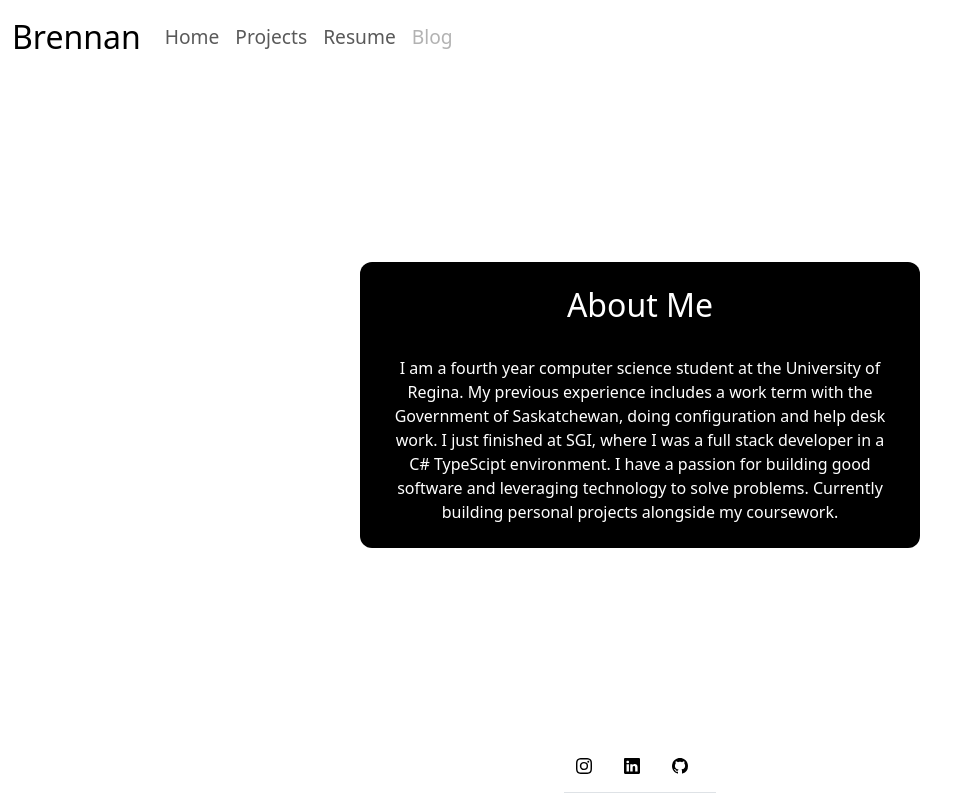
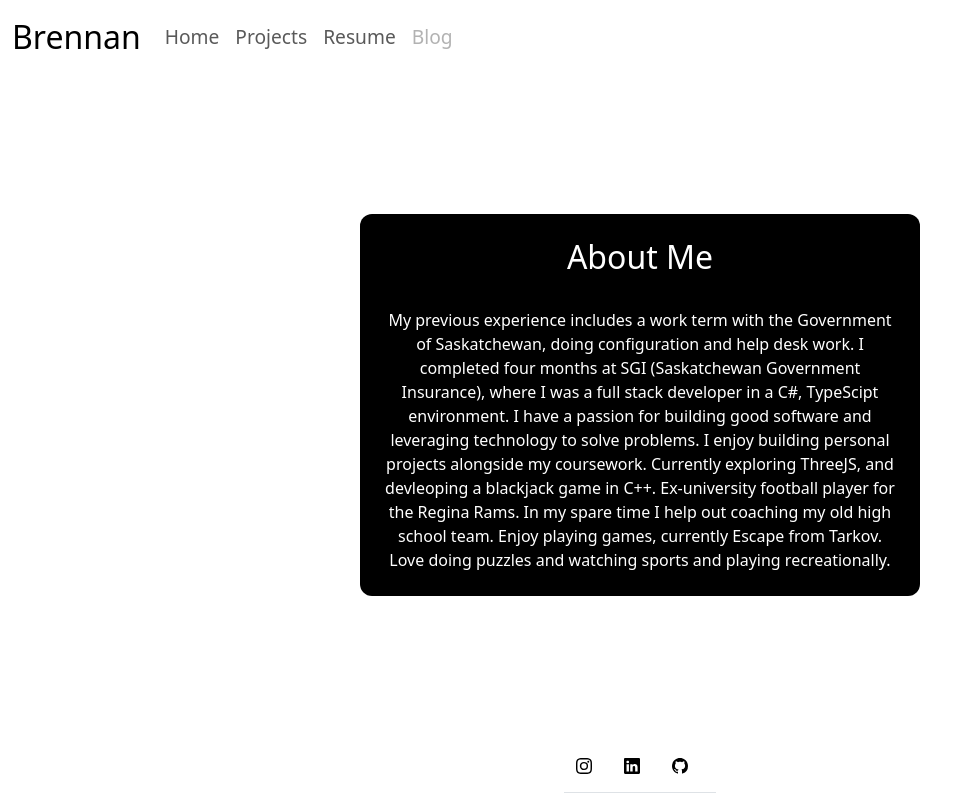
Before and after one commit to bhorvy/PersonalWebsite, a React (Create React App) app: page /aboutme in a window 1280 px wide. Shown: the whole page, without its empty margins (0-968 px from the left). Built offline with nearby package versions, Linux system fonts and the light colour scheme; what @usal/react would draw is missing.

Commit message:
Added text changes

```diff
--- a/src/components/AboutMe.jsx
+++ b/src/components/AboutMe.jsx
@@ -5,14 +5,15 @@ function AboutMe() {
   <div className="w-100 d-flex flex-column align-items-center justify-content-center">
        <div className="col-lg-2 d-flex flex-column align-items-center justify-content-center text-center div-style" style={{ minWidth: '70vh' }}>
           <h2 className="mt-4">About Me</h2>
-          <p className="m-4">I am a fourth year computer science student at the University of Regina. My previous
-            experience includes a work term with the Government of Saskatchewan, doing configuration
-            and help desk work. I just finished at SGI, where I was a full stack developer in a C# TypeScipt environment.
-            I have a passion for building good software and leveraging technology to solve problems. Currently building personal projects
-            alongside my coursework.
+          <p className="m-4">My previous experience includes a work term with the Government of Saskatchewan, doing configuration
+            and help desk work. I completed four months at SGI (Saskatchewan Government Insurance), where I was a full stack developer in a C#, TypeScipt environment.
+            I have a passion for building good software and leveraging technology to solve problems. I enjoy building personal projects
+            alongside my coursework. Currently exploring ThreeJS, and devleoping a blackjack game in C++.
+
+            Ex-university football player for the Regina Rams. In my spare time I help out coaching my old high school team.
+            Enjoy playing games, currently Escape from Tarkov. Love doing puzzles and watching sports and playing recreationally.
           </p>
         </div>
-
   </div>
   );
 }
--- a/src/components/Sections/AboutMeSection.jsx
+++ b/src/components/Sections/AboutMeSection.jsx
@@ -55,7 +55,7 @@ function AboutMe() {
 <div className="col-lg-5 d-flex flex-column align-items-center justify-content-center text-center div-style" style={{ minHeight: '40vh' ,minWidth: '40vh' }}
           onClick={()=> window.location.href ="AboutMe"}>
               <h5>About Me</h5>
-              <p>22 year old fourth year student, average of 89%. I like building things, and coding is a means to an end. </p>
+              <p>fourth year student, average of 89%. I like building things, physical or virtual. Avid sports fan, Go Broncos! </p>
           </div>
          </div>
        </div>
```
